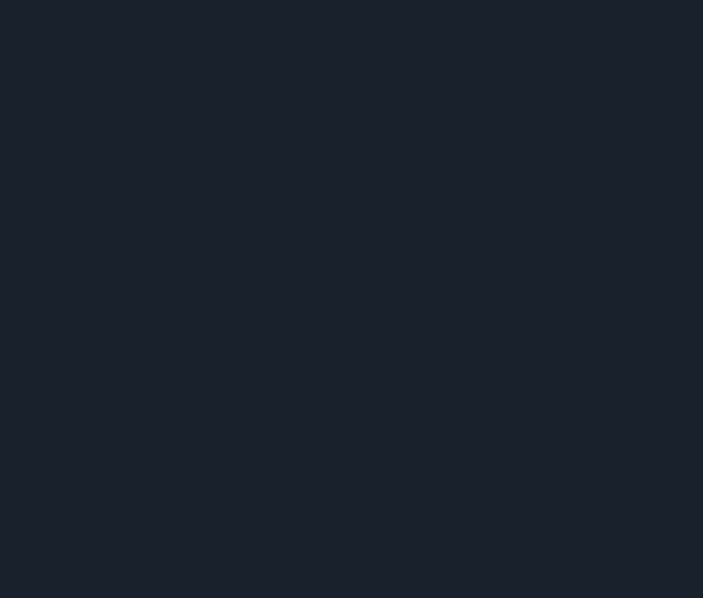
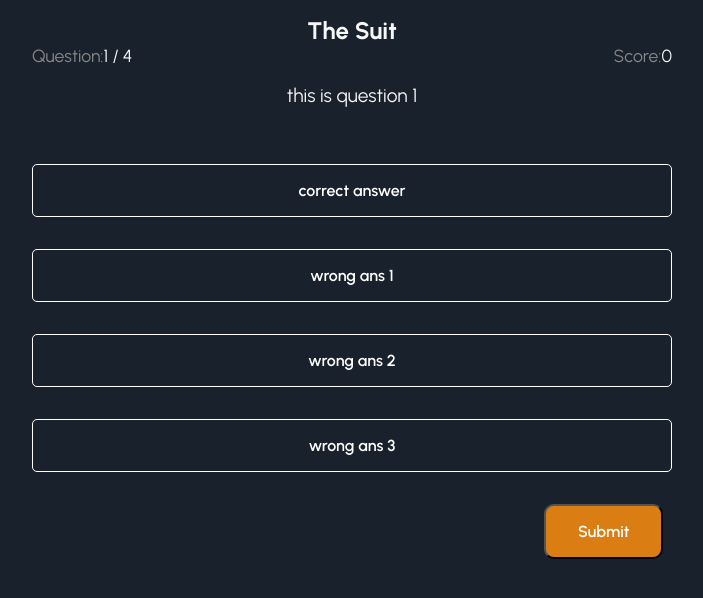
Before and after one commit to aliamaanansari/mini-project-quiz-app, a React (Create React App) app: page /quiz/5f5be0fa-b50a-4ae6-ad79-7da941c99c03 in a window 1280 px wide. Before the commit this address had no page. Shown: the top 598 px of the page, without its empty margins (288-991 px from the left). Built offline with nearby package versions, Linux system fonts and the light colour scheme.

Commit message:
added questions page and results page

```diff
--- a/src/App.jsx
+++ b/src/App.jsx
@@ -17,6 +17,11 @@ function App() {
       <BrowserRouter>
         <Routes>
           <Route path="/" element={<Home />} />
+          <Route path="/quizzes" element={<Quizzes />} />
+          <Route path="/quiz/:quizId" element={<Questions />} />
+          <Route path="/quiz/:quizId/result/" element={<Result />} />
+          <Route path="/login" element={<Login />} />
+          <Route path="/sign-up" element={<Signup />} />
         </Routes>
       </BrowserRouter>
     </QuizContext.Provider>
--- /dev/null
+++ b/src/pages/Questions/index.jsx
@@ -0,0 +1,71 @@
+import React, { useContext, useState } from "react";
+import { useNavigate, useParams } from "react-router-dom";
+import { types } from "../../store/constants";
+import { QuizContext } from "../../store/context";
+import "./styles.css";
+
+const Questions = () => {
+  const navigate = useNavigate();
+  const { state, dispatch } = useContext(QuizContext);
+  const { quizId } = useParams();
+  const quiz = state?.quizzes.find((item) => item?.uuid === quizId);
+  const currentQuestion = quiz?.questions?.[state?.currentQuestionIndex];
+  const [selectedAnswer, setSelectedAnswer] = useState("");
+
+  const submitAnswerAndMoveToNextQuestion = () => {
+    const currentQuestionIndex = state?.currentQuestionIndex;
+    if (selectedAnswer) {
+      dispatch({
+        type: types.SUBMIT_ANSWER_AND_MOVE_TO_NEXT_QUESTION,
+        payload: {
+          uuid: quizId,
+          answer: selectedAnswer,
+        },
+      });
+      setSelectedAnswer("");
+    }
+    if (currentQuestionIndex >= quiz?.questions?.length - 1) {
+      navigate(`/quiz/${quizId}/result/`);
+    }
+  };
+
+  if (!quiz) {
+    return <div className="question-container">Quiz not found</div>;
+  }
+  return (
+    <div className="question-container">
+      <p className="title-text">{quiz?.title}</p>
+      <div className="question-header">
+        <p className="question1-point">
+          <span className="question-number">Question: </span>{" "}
+          {state?.currentQuestionIndex + 1} / {quiz?.questions?.length}
+        </p>
+        <p className="score">
+          <span className="question-score">Score: </span> 0
+        </p>
+      </div>
+      <p className="question">{currentQuestion?.question}</p>
+      <div className="options-btn">
+        {currentQuestion?.options?.map((opt, index) => (
+          <button
+            key={index}
+            className={`${
+              selectedAnswer === opt ? "selected-option" : ""
+            } options`}
+            onClick={() => setSelectedAnswer(opt)}
+          >
+            {opt}
+          </button>
+        ))}
+      </div>
+      <button
+        className="question-submit"
+        onClick={submitAnswerAndMoveToNextQuestion}
+      >
+        Submit
+      </button>
+    </div>
+  );
+};
+
+export default Questions;
--- /dev/null
+++ b/src/pages/Questions/styles.css
@@ -0,0 +1,72 @@
+/* body {
+    background-color: var(--background-color);
+} */
+.question-container {
+  width: 40rem;
+  height: 30rem;
+  color: var(--font-color);
+  margin: auto;
+  padding: 1rem;
+}
+.title-text {
+  font-size: 1.5rem;
+  font-weight: bold;
+  text-align: center;
+}
+.question-header {
+  display: flex;
+  justify-content: space-between;
+  font-size: 1.1rem;
+}
+.question-number,
+.question-score {
+  color: var(--pointer-color);
+}
+.question {
+  font-size: 1.2rem;
+  line-height: 1.75rem;
+  padding-bottom: 1.4rem;
+  margin-top: 1rem;
+}
+.options-btn {
+  display: flex;
+  flex-direction: column;
+}
+.options {
+  cursor: pointer;
+  padding: 1rem;
+  margin-top: 2rem;
+  border-radius: 5px;
+  font-size: 1rem;
+  font-weight: 600;
+  background-color: transparent;
+  color: white;
+  border: 1px solid white;
+}
+.answer {
+  text-decoration: none;
+  color: var(--font-color);
+}
+.question-submit {
+  position: relative;
+  right: -32rem;
+  padding: 1rem 2rem;
+  margin-top: 2rem;
+  border-radius: 10px;
+  font-size: 1rem;
+  font-weight: 600;
+  background-color: var(--button-color);
+  color: white;
+}
+.question-submit:hover {
+  background-color: var(--hover-color);
+}
+.link {
+  text-decoration: none;
+  color: white;
+  padding: 0rem;
+}
+.selected-option {
+  background-color: var(--success-color);
+  border: none;
+}
--- /dev/null
+++ b/src/pages/Result/index.jsx
@@ -0,0 +1,51 @@
+import React, { useContext } from "react";
+import { useParams } from "react-router-dom";
+import { QuizContext } from "../../store/context";
+import "./styles.css";
+
+const Result = () => {
+  const { quizId } = useParams();
+  const { state, dispatch } = useContext(QuizContext);
+  const quiz = state?.quizzes.find((item) => item?.uuid === quizId);
+
+  const score = (
+    quiz?.questions?.filter(
+      (quest) => quest?.answer === quest?.submittedAnswer
+    ) || []
+  ).length;
+
+  return (
+    <div>
+      <p className="title-text">
+        Final Score: {score * 10} / {quiz?.questions?.length * 10}
+      </p>
+      {quiz?.questions?.map((item) => {
+        return (
+          <div className="questions-container">
+            <p className="question">{item?.question}</p>
+            <div className="options-btn">
+              {item?.options?.map((option) => {
+                return (
+                  <button
+                    className={`${
+                      item?.answer === option ? "correct-answer" : ""
+                    } ${
+                      item?.submittedAnswer !== item?.answer &&
+                      item?.submittedAnswer === option
+                        ? "wrong-answer"
+                        : ""
+                    } select`}
+                  >
+                    {option}
+                  </button>
+                );
+              })}
+            </div>
+          </div>
+        );
+      })}
+    </div>
+  );
+};
+
+export default Result;
--- /dev/null
+++ b/src/pages/Result/styles.css
@@ -0,0 +1,49 @@
+.questions-container {
+  width: 40rem;
+  color: var(--font-color);
+  margin: auto;
+  padding: 1rem;
+}
+.title-text {
+  font-size: 1.5rem;
+  font-weight: bold;
+  text-align: center;
+}
+.question-header {
+  display: flex;
+  justify-content: space-between;
+  font-size: 1.1rem;
+}
+.question-number,
+.question-score {
+  color: var(--pointer-color);
+}
+.question {
+  font-size: 1.2rem;
+  line-height: 1.75rem;
+  padding-bottom: 1.4rem;
+}
+.select {
+  padding: 1rem;
+  margin-top: 2rem;
+  border-radius: 5px;
+  font-size: 1rem;
+  font-weight: 600;
+  background-color: transparent;
+  color: white;
+  border: 1px solid white;
+}
+.wrong-answer {
+  background-color: var(--error-color);
+}
+.option-two {
+  background-color: var(--success-color);
+}
+.answer {
+  text-decoration: none;
+  color: var(--font-color);
+}
+.correct-answer {
+  background-color: var(--success-color);
+  border: none;
+}
```
